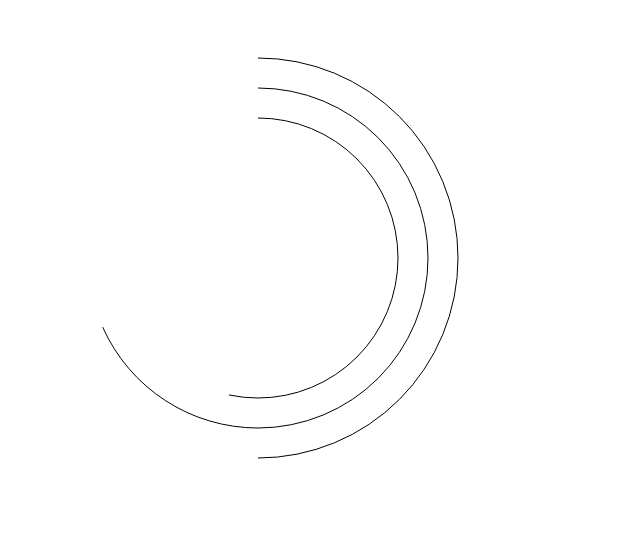
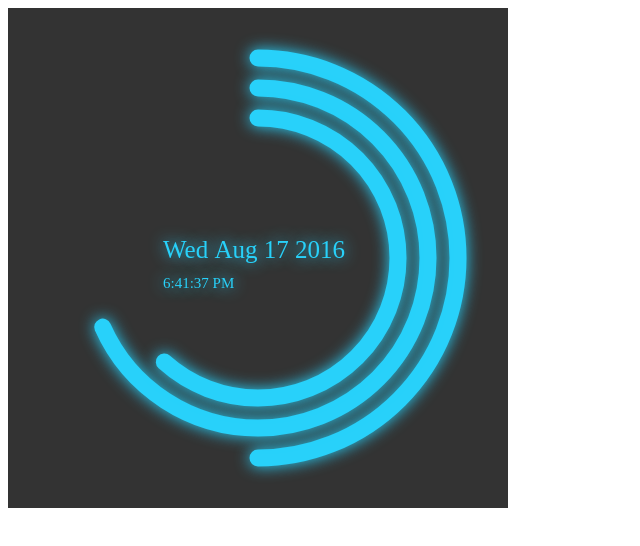
Before and after one commit to mattkellough/Clock-JS, a plain HTML site: page index.html in a window 1280 px wide. Shown: the whole page, without its empty margins (0-640 px from the left). Drawn offline with Linux system fonts and the light colour scheme.

Commit message:
Clock font styles

```diff
--- a/index.html
+++ b/index.html
@@ -1,6 +1,7 @@
 <!DOCTYPE html>
 <html>
 <head>
+  <link rel="stylesheet" href="index.css">
   <meta charset="utf-8">
   <title>Clock</title>
 </head>
--- a/main.js
+++ b/main.js
@@ -1,5 +1,10 @@
 var canvas = document.getElementById('canvas');
 var ctx = canvas.getContext('2d');
+ctx.strokeStyle = '#28d1fa';
+ctx.lineWidth = 17;
+ctx.lineCap = 'round';
+ctx.shadowBlur = 15;
+ctx.shadowColor = '#28d1fa';
 
 function degToRad(degree) {
   var factor = Math.PI/180;
@@ -16,9 +21,11 @@ function renderTime() {
   var minutes = now.getMinutes();
   var seconds = now.getSeconds();
   var milliseconds = now.getMilliseconds();
+  var newSeconds = seconds+(milliseconds/1000);
 
   // Background
-
+  ctx.fillStyle = '#333';
+  ctx.fillRect(0,0,500,500);
 
   // Hours
   ctx.beginPath();
@@ -33,13 +40,19 @@ function renderTime() {
 
   // Seconds
   ctx.beginPath();
-  ctx.arc(250,250,140,degToRad(270),degToRad((seconds*6)-90));
+  ctx.arc(250,250,140,degToRad(270),degToRad((newSeconds*6)-90));
   ctx.stroke();
 
   // Date
+  ctx.font = "25px Avenir";
+  ctx.fillStyle = '#28d1fa';
+  ctx.fillText(today, 155, 250);
 
 
   // Time
+  ctx.font = "15px Avenir";
+  ctx.fillStyle = '#28d1fa';
+  ctx.fillText(time, 155, 280);
 }
 
-renderTime();
+setInterval(renderTime, 40);
```
Also changed, not shown: index.css (added).
